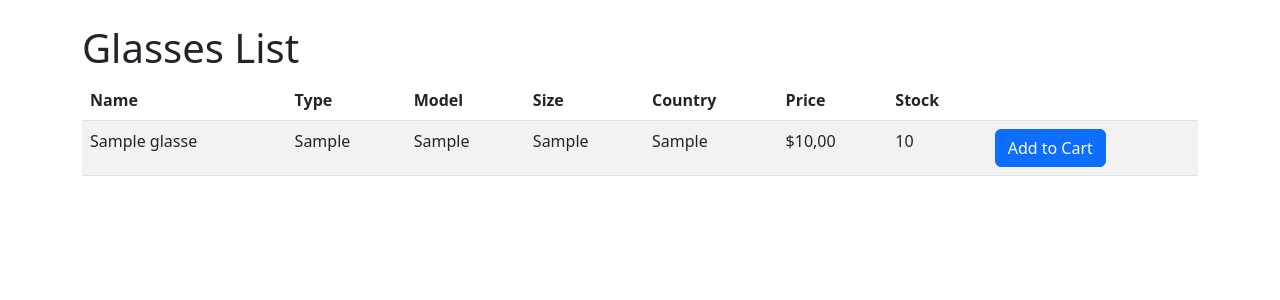
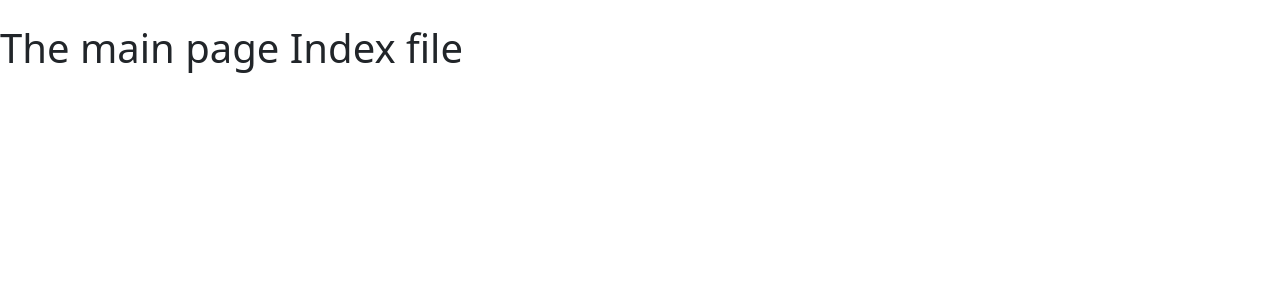
Before and after one commit to Kamilovkz/smartCash, a Django app: page / in a window 1280 px wide. Shown: the part 73-373 px from the top of the page. Run offline with Django 4.2, Linux system fonts and the light colour scheme; tables that the repository leaves empty hold one stand-in row (values such as "Sample post").

Commit message:
divided pages

```diff
--- a/store/items/templates/base.html
+++ b/store/items/templates/base.html
@@ -17,7 +17,7 @@
 
             <ul class="nav nav-pills">
               <li class="nav-item"><a href="#" class="nav-link active" aria-current="page">Home</a></li>
-              <li class="nav-item"><a href="#" class="nav-link">Stock</a></li>
+              <li class="nav-item"><a href="{% url 'stock' %}" class="nav-link">Stock</a></li>
               <li class="nav-item"><a href="#" class="nav-link">Orders</a></li>
               <li class="nav-item"><a href="#" class="nav-link">About</a></li>
             </ul>
--- a/store/items/templates/items/index.html
+++ b/store/items/templates/items/index.html
@@ -1,35 +1,5 @@
 {% extends "base.html" %}
 
 {% block content %}
-    <div class="container">
-        <h1>Glasses List</h1>
-        <table class="table table-striped">
-            <thead>
-                <tr>
-                    <th>Name</th>
-                    <th>Type</th>
-                    <th>Model</th>
-                    <th>Size</th>
-                    <th>Country</th>
-                    <th>Price</th>
-                    <th>Stock</th>
-                    <th></th>
-                </tr>
-            </thead>
-            <tbody>
-                {% for glasses in glasses %}
-                    <tr>
-                        <td>{{ glasses.name }}</td>
-                        <td>{{ glasses.type }}</td>
-                        <td>{{ glasses.model }}</td>
-                        <td>{{ glasses.size }}</td>
-                        <td>{{ glasses.country }}</td>
-                        <td>${{ glasses.price }}</td>
-                        <td>{{ glasses.stock }}</td>
-                        <td><a href="#" class="btn btn-primary">Add to Cart</a></td>
-                    </tr>
-                {% endfor %}
-            </tbody>
-        </table>
-    </div>
+    <h1>The main page Index file</h1>
 {% endblock %}
--- a/store/items/urls.py
+++ b/store/items/urls.py
@@ -2,6 +2,7 @@ from django.urls import path
 from . import views
 
 urlpatterns = [
-    path('', views.GlassesListView.as_view(), name='index'),
+    path('', views.index, name='index'),
+    path('stock/', views.GlassesListView.as_view(), name='stock'),
     path('order/<int:pk>/', views.make_order, name='make_order'),
 ]
--- a/store/items/views.py
+++ b/store/items/views.py
@@ -1,11 +1,13 @@
 from django.shortcuts import render
 from django.views.generic import ListView
 from .models import Glasses, Order
+from django.template import Context, loader
+from django.http import HttpResponse
 
 class GlassesListView(ListView):
     model = Glasses
     context_object_name = 'glasses'
-    template_name = 'items/index.html'
+    template_name = 'items/stock.html'
 
 def make_order(request, pk):
     glasses = Glasses.objects.get(pk=pk)
@@ -18,3 +20,9 @@ def make_order(request, pk):
         total_price=total_price
     )
     return render(request, 'items/order_confirmation.html', {'glasses': glasses, 'quantity': quantity, 'total_price': total_price})
+
+def stock(request):
+    return render(request, 'items/stock.html')
+
+def index(request):
+    return render(request, 'items/index.html')
--- a/store/kamilov/settings.py
+++ b/store/kamilov/settings.py
@@ -9,7 +9,7 @@ https://docs.djangoproject.com/en/4.1/topics/settings/
 For the full list of settings and their values, see
 https://docs.djangoproject.com/en/4.1/ref/settings/
 """
-
+import os
 from pathlib import Path
 
 # Build paths inside the project like this: BASE_DIR / 'subdir'.
@@ -55,7 +55,7 @@ ROOT_URLCONF = 'kamilov.urls'
 TEMPLATES = [
     {
         'BACKEND': 'django.template.backends.django.DjangoTemplates',
-        'DIRS': [],
+        'DIRS': [os.path.join(BASE_DIR,"templates")],
         'APP_DIRS': True,
         'OPTIONS': {
             'context_processors': [
```
Also changed, not shown: store/items/templates/items/stock.html (added, +35 -0 lines).
